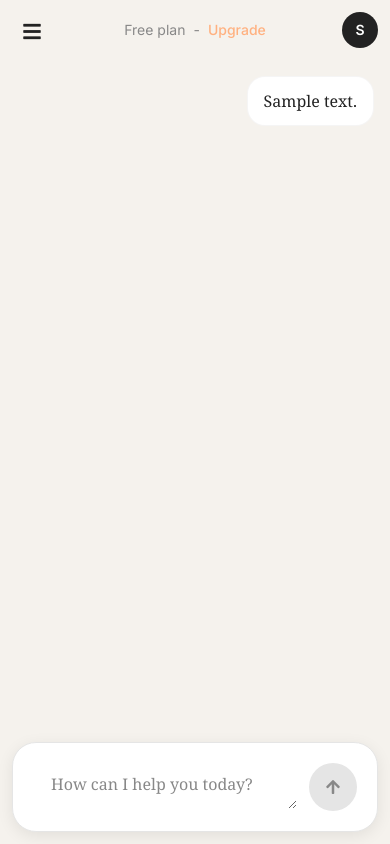
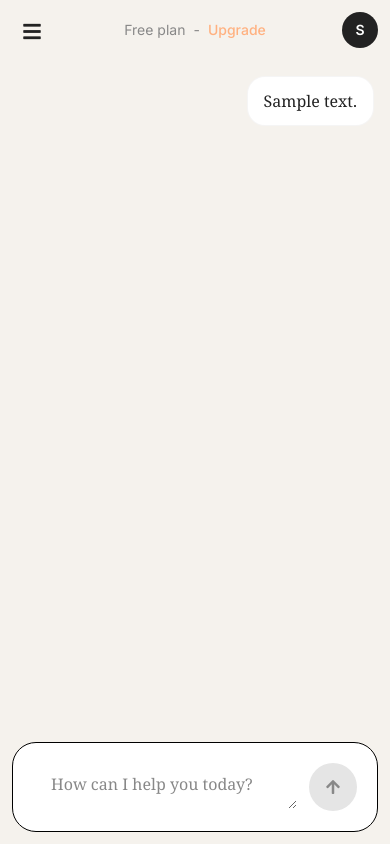
Before and after one commit to 1onlysarkar0/chat, a Flask app: page /chat in a window 390 px wide. Run offline with Flask 3, Linux system fonts and the light colour scheme; a user stored in the database is signed in; tables that the repository leaves empty hold one stand-in row (values such as "Sample post"); some libraries are stand-ins or nearby versions; some web fonts are replaced.

Commit message:
Enhance chat CSS with new variables and styles
Added new CSS variables for keyboard height and border color. Updated styles for chat input and input wrapper to improve responsiveness and appearance.

```diff
--- a/static/css/chat.css
+++ b/static/css/chat.css
@@ -29,6 +29,7 @@
     --text-medium: #444444;
     --text-light: #888888;
     --border-light: #E5E5E5;
+    --border-black: #000000;
     --shadow-soft: 0 4px 16px rgba(0, 0, 0, 0.08);
     --shadow-medium: 0 8px 24px rgba(0, 0, 0, 0.12);
 
@@ -46,6 +47,9 @@
 
     /* Transitions */
     --transition: all 0.3s cubic-bezier(0.25, 0.46, 0.45, 0.94);
+
+    /* Mobile keyboard support */
+    --keyboard-height: env(keyboard-inset-height, 0px);
 }
 
 /* Reset and Base Styles */
@@ -68,6 +72,7 @@ body {
     display: flex;
     height: auto;
     min-height: 100vh;
+    min-height: 100dvh;
     position: relative;
 }
 
@@ -1251,13 +1256,16 @@ body {
     position: fixed;
     left: 50%;
     bottom: 16px;
+    bottom: max(16px, var(--keyboard-height, 0px));
     transform: translateX(-50%);
     width: min(600px, calc(100vw - 32px));
     max-width: 600px;
     padding: 0;
+    padding-bottom: env(safe-area-inset-bottom, 0px);
     background: transparent;
     border-top: none;
     z-index: 1002;
+    transition: bottom 0.3s ease;
 }
 
 .input-wrapper {
@@ -1267,16 +1275,16 @@ body {
     gap: 12px;
     align-items: center;
     background: var(--bg-white);
-    border: 1px solid var(--border-light);
+    border: 1px solid var(--border-black);
     border-radius: 24px;
     padding: 18px 22px;
-    box-shadow: var(--shadow-soft);
+    box-shadow: none;
     transition: var(--transition);
 }
 
 .input-wrapper:focus-within {
-    box-shadow: var(--shadow-medium);
-    border-color: var(--accent-peach);
+    box-shadow: 0 0 0 2px rgba(0, 0, 0, 0.1);
+    border-color: var(--border-black);
 }
 
 .chat-input {
@@ -1294,6 +1302,7 @@ body {
     transition: var(--transition);
     padding-left: 20px;
     padding-right: 20px;
+    line-height: 1.4;
 }
 
 .chat-input:focus {
```
